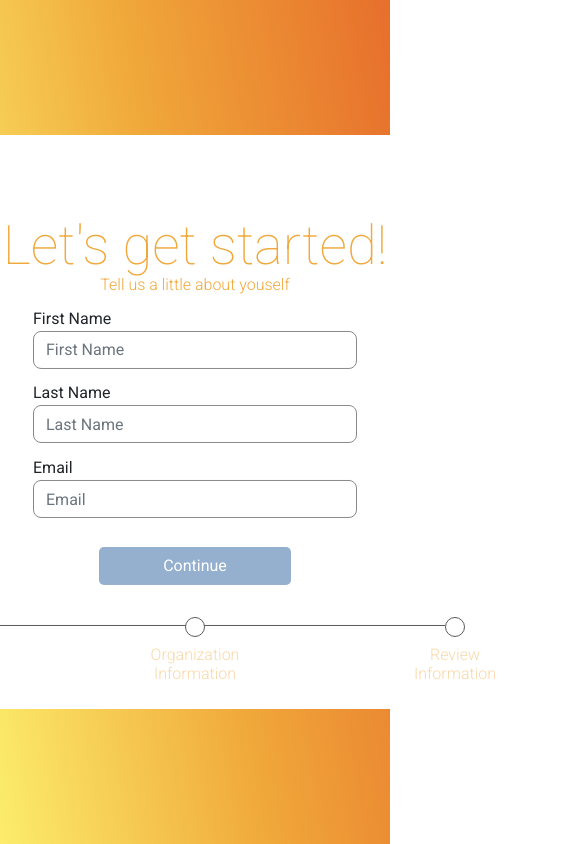
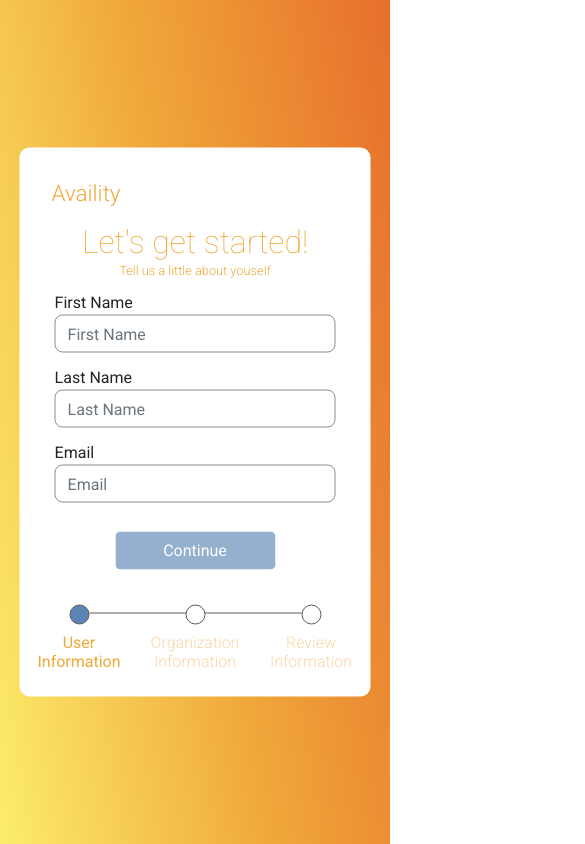
Before and after one commit to ItzaBlaineThing/RegUI-CodeExercise, a React (Create React App) app in the folder client/: page / in a window 390 px wide. Shown: the top 844 px of the page, 585 px wide, since content can reach past the window. Built offline with nearby package versions, Linux system fonts and the light colour scheme.

Commit message:
Responsive Layout Added

```diff
--- a/client/public/css/forms/registration/RegistrationForm.css
+++ b/client/public/css/forms/registration/RegistrationForm.css
@@ -54,14 +54,12 @@
     text-decoration: underline;
     text-decoration-thickness: 0.2px;
     text-underline-offset: 2px;
-    min-width: 200px;
 }
 
 .registration-form-text {
     font-size: 1.2rem;
     color: #5F5A5A;
     font-weight: 300;
-    min-width: 200px;
 }
 
 .form-label {
@@ -79,7 +77,7 @@
 }
 
 .registration-form-btn-container {
-    padding: 0 15rem;
+    padding: 0 25%;
 }
 
 .registration-form-container {
@@ -93,7 +91,7 @@
 
 .btn-registration-form-btn, .btn-registration-form-btn-alt {
     color: #FFFFFF;
-    margin: 1rem 0 2rem;
+    margin: 1rem -50% 2rem;
     min-width: 12rem;
     border-radius: 5px;
 }
@@ -119,3 +117,87 @@
     background-color: #666869;
     color: #FFFFFF;
 }
+
+/* Large Screen Breakpoint */
+@media (min-width: 1025px) {
+
+}
+
+/* Laptop Breakpoint */
+@media (min-width: 769px) and (max-width: 1024px) {
+
+
+}
+
+/* Tablet Breakpoint */
+@media (min-width: 481px) and (max-width: 768px) {
+    .registration-form {
+        width: 80%;
+    }
+    #brand {
+        color: #F0A83A;
+        font-weight: 300;
+        margin: 2rem 2rem 1rem;
+    }
+
+    .registration-form-container {
+        padding: 0 2rem;
+    }
+
+    .registration-form-group {
+        width: 50%;
+        max-width: 500px;
+        margin: 0.8rem auto;
+    }
+
+    .registration-form-btn-container {
+        padding: 0 15%;
+    }
+}
+
+/* Mobile Breakpoint */
+@media (max-width: 480px) {
+    .registration-form {
+        width: 90%;
+    }
+    #brand {
+        font-size: 1.4rem;
+        margin: 2rem 2rem 1rem;
+    }
+    .registration-form-title {
+        font-size: 2rem;
+    }
+
+    .registration-form-container {
+        padding: 0;
+    }
+
+    .registration-form-subtitle {
+        font-size: 0.8rem;
+        margin-top: -6px;
+    }
+    .registration-form-group {
+        width: 80%;
+        max-width: 500px;
+        margin: 0.8rem auto;
+    }
+
+    .registration-form-label {
+        font-size: 1rem;
+        min-width: none;
+    }
+
+    .registration-form-text {
+        font-size: 0.8rem;
+        min-width: none;
+    }
+
+    .registration-form-btn-container {
+        padding: 0 15%;
+    }
+
+    .btn-registration-form-btn, .btn-registration-form-btn-alt {
+        margin: 1rem -50% 0.2rem;
+        min-width: 10rem;
+    }
+}
--- a/client/public/css/forms/registration/progressBar/ProgressBar.css
+++ b/client/public/css/forms/registration/progressBar/ProgressBar.css
@@ -68,3 +68,29 @@ hr {
     /* Setting z-index higher then the hr element so the line goes behind the middle circle*/
     z-index: 1;
 }
+
+/* Large Screen Breakpoint */
+@media (min-width: 1025px) {
+
+}
+
+/* Laptop Breakpoint */
+@media (min-width: 769px) and (max-width: 1024px) {
+}
+
+/* Tablet Breakpoint */
+@media (min-width: 481px) and (max-width: 768px) {
+    .progress-circle-middle {
+        margin: 0 10rem;
+    }
+}
+
+/* Mobile Breakpoint */
+@media (max-width: 480px) {
+    .progress-circle-middle {
+        margin: 0 6rem;
+    }
+    .progress-div {
+        margin: 2rem 0 4rem;
+    }
+}
--- a/client/public/index.html
+++ b/client/public/index.html
@@ -3,7 +3,7 @@
   <head>
     <!-- Required meta tags -->
     <meta charset="utf-8" />
-    <meta name="viewport" content="width=device-width, initial-scale=1.0" />
+    <meta name="viewport" content="width=device-width, initial-scale=1" />
 
     <!-- Bootstrap CSS -->
     <link rel="stylesheet" href="https://maxcdn.bootstrapcdn.com/bootstrap/4.5.0/css/bootstrap.min.css" integrity="sha384-9aIt2nRpC12Uk9gS9baDl411NQApFmC26EwAOH8WgZl5MYYxFfc+NcPb1dKGj7Sk" crossorigin="anonymous"/>
--- a/client/src/components/forms/registration/views/RegViewThree.js
+++ b/client/src/components/forms/registration/views/RegViewThree.js
@@ -115,12 +115,12 @@ export default function RegViewThree(props) {
                 <div className="registration-form-btn-div">
                 <Container className="registration-form-btn-container">
                         <Row>
-                            <Col>
+                            <Col md={6}>
                                 <Button variant="registration-form-btn-alt" type="button" onClick={() => {props.changeView(2)}}>
                                     Back
                                 </Button>
                             </Col>
-                            <Col>
+                            <Col md={6}>
                             {/* Conditional Rendering Logic, if the isComplete state prop is true, display the button that will let them submit, else display the disabled button */}
                             {isChecked ?
                                 <Button variant="registration-form-btn" type="submit">
--- a/client/src/components/forms/registration/views/RegViewTwo.js
+++ b/client/src/components/forms/registration/views/RegViewTwo.js
@@ -58,12 +58,12 @@ export default function RegViewTwo(props) {
                     {/* Use a Container, Rows, and Columns to layout the buttons */}
                     <Container className="registration-form-btn-container">
                         <Row>
-                            <Col>
+                            <Col md={6}>
                                 <Button variant="registration-form-btn-alt" type="button" onClick={() => {props.changeView(1)}}>
                                     Back
                                 </Button>
                             </Col>
-                            <Col>
+                            <Col md={6}>
                             {/* Conditional Rendering Logic, if the isComplete state prop is true, display the button that will let them continue, else display the disabled button */}
                             {props.isComplete.viewTwo ?
                                 <Button variant="registration-form-btn" type="button" onClick={() => {props.changeView(3)}}>
```
